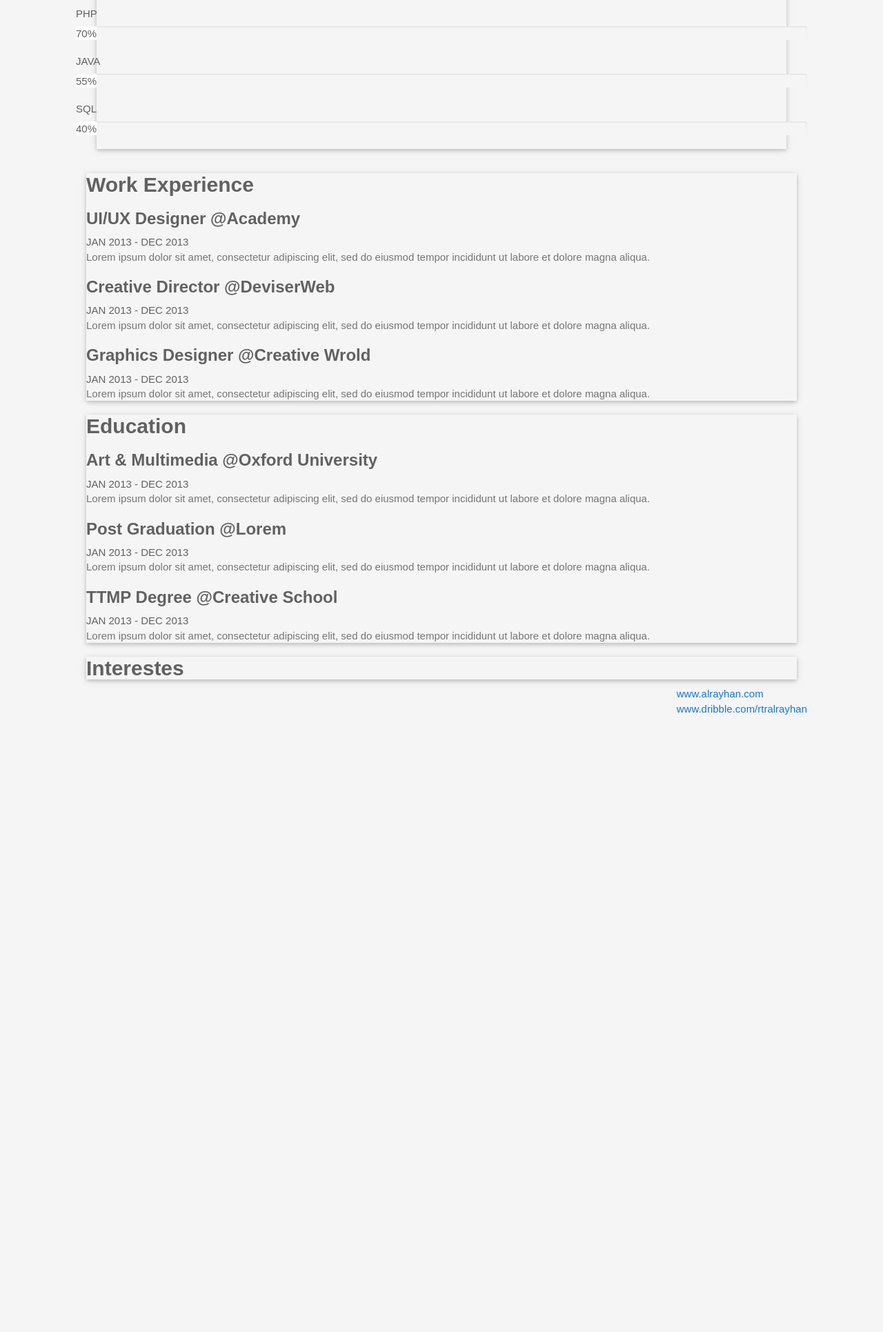
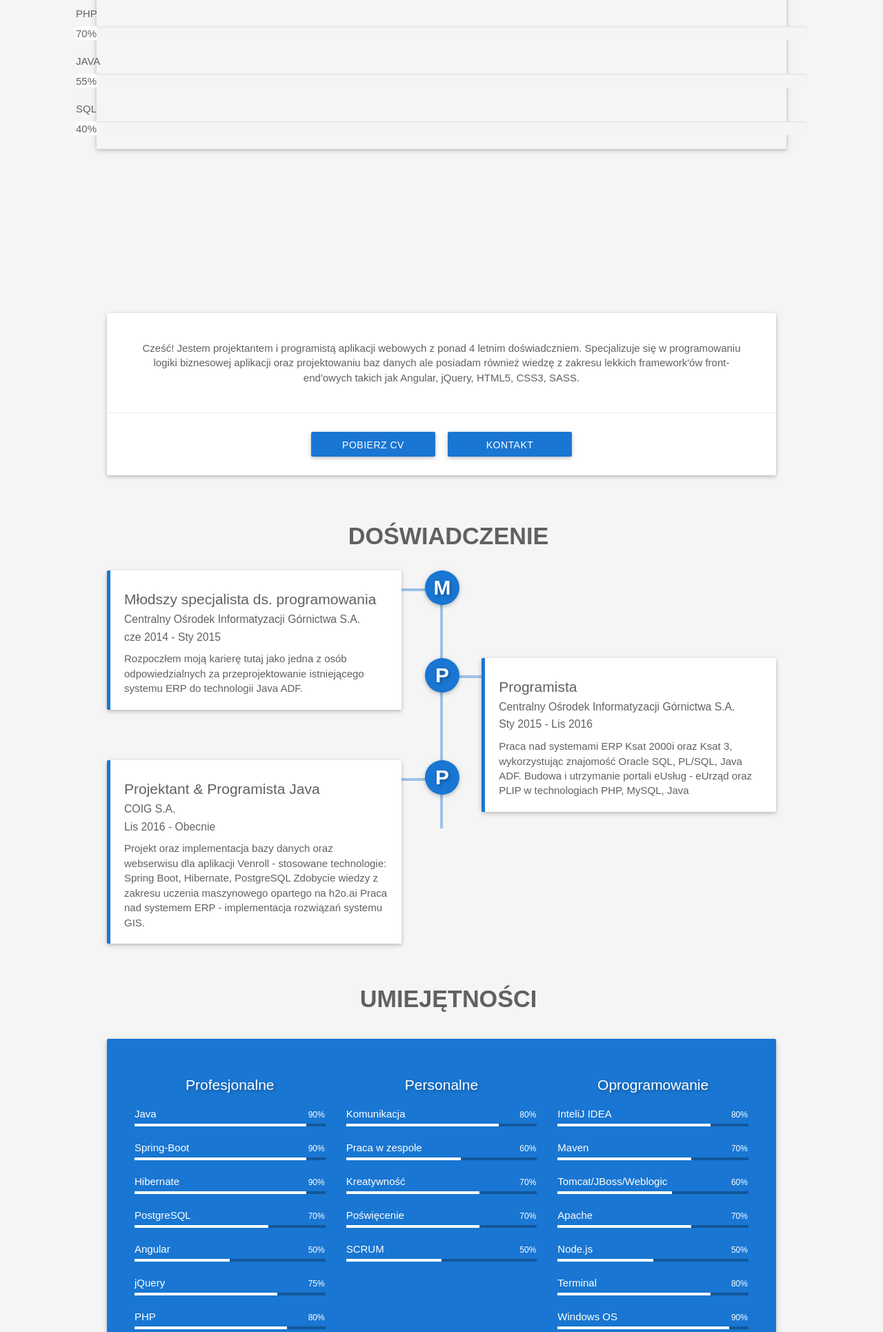
Before and after one commit to radoslawdabrowski/personal-website-framework, a Django app: page / in a window 1280 px wide. Shown: the part 1250-3181 px from the top of the page at 69% size. Before the commit the page ends 2286 px from the top, so only its background shows below. Run offline with Django 3.2, Linux system fonts and the light colour scheme; style sheets or scripts are compiled from the project's sources; some web fonts are replaced.

Commit message:
CV module split

```diff
--- /dev/null
+++ b/cv/templates/components/about.html
@@ -0,0 +1,25 @@
+<div id="about" class="section">
+    <div class="container">
+        <div class="row">
+            <div class="col-md-12">
+                <div id="about-card" class="card">
+                    <div class="card-content">
+                        <p>
+                            Cześć! Jestem projektantem i programistą aplikacji webowych z ponad 4 letnim doświadczniem.
+                            Specjalizuje się
+                            w programowaniu logiki biznesowej aplikacji oraz projektowaniu baz danych ale posiadam
+                            również wiedzę z zakresu
+                            lekkich framework'ów front-end'owych takich jak Angular, jQuery, HTML5, CSS3, SASS.
+                        </p>
+                    </div>
+                    <div id="about-btn" class="card-action">
+                        <div class="about-btn">
+                            <a href="cv/resume.pdf" target="_blank" class="btn waves-effect">Pobierz CV</a>
+                            <a href="#contact" class="btn waves-effect">Kontakt</a>
+                        </div>
+                    </div>
+                </div>
+            </div>
+        </div>
+    </div>
+</div>
--- a/cv/templates/components/education.html
+++ b/cv/templates/components/education.html
@@ -1,27 +1,45 @@
-<div class="section-wrapper z-depth-1">
-    <div class="section-icon col s12 m12 l2">
-        <i class="fa fa-graduation-cap"></i>
-    </div>
-    <div class="custom-content col s12 m12 l10 wow fadeIn a1" data-wow-delay="0.1s">
-        <h2>Education </h2>
-
-        <div class="custom-content-wrapper wow fadeIn a2" data-wow-delay="0.2s">
-            <h3>Art & Multimedia <span>@Oxford University</span></h3>
-            <span>JAN 2013 - DEC 2013 </span>
-            <p>Lorem ipsum dolor sit amet, consectetur adipiscing elit, sed do eiusmod tempor incididunt
-                ut labore et dolore magna aliqua. </p>
+<section id="education" class="section">
+    <div class="container">
+        <div class="section-title">
+            <h4 class="text-uppercase text-center"><i class="title-icon fa fa-graduation-cap"></i>Edukacja</h4>
         </div>
-        <div class="custom-content-wrapper wow fadeIn a3" data-wow-delay="0.3s">
-            <h3>Post Graduation <span>@Lorem</span></h3>
-            <span>JAN 2013 - DEC 2013 </span>
-            <p>Lorem ipsum dolor sit amet, consectetur adipiscing elit, sed do eiusmod tempor incididunt
-                ut labore et dolore magna aliqua. </p>
-        </div>
-        <div class="custom-content-wrapper wow fadeIn a4" data-wow-delay="0.4s">
-            <h3>TTMP Degree <span>@Creative School</span></h3>
-            <span>JAN 2013 - DEC 2013 </span>
-            <p>Lorem ipsum dolor sit amet, consectetur adipiscing elit, sed do eiusmod tempor incididunt
-                ut labore et dolore magna aliqua. </p>
+        <div id="timeline-education">
+            <div class="timeline-block">
+                <div class="timeline-dot"><h6>L</h6></div>
+                <div class="card timeline-content">
+                    <div class="card-content">
+                        <h6 class="timeline-title">Szkoła średnia</h6>
+                        <div class="timeline-info">
+                            <h6>
+                                <small>III Liceum ogólnokształcące z oddzialami dwujęzycznymi w Zabrzu</small>
+                            </h6>
+                            <h6>
+                                <small>Wrz 2009 - Cze 2012</small>
+                            </h6>
+                        </div>
+                    </div>
+                </div>
+            </div>
+            <div class="timeline-block">
+                <div class="timeline-dot"><h6>U</h6></div>
+                <div class="card timeline-content">
+                    <div class="card-content">
+                        <h6 class="timeline-title">Szkoła wyższa</h6>
+                        <div class="timeline-info">
+                            <h6>
+                                <small>Uniwersytet Śląski w Katowicach</small>
+                            </h6>
+                            <h6>
+                                <small>Jan 2012 - Obecnie</small>
+                            </h6>
+                        </div>
+                        <p>
+                            Studia inżynierskie. Temat pracy dyplomowej: Aplikacja wspomagająca pracę działu kadr i płac w firmie.
+                            <a href="https://workbook.ovh" target="_blank">workbook.ovh</a>
+                        </p>
+                    </div>
+                </div>
+            </div>
         </div>
     </div>
-</div>
+</section>
--- a/cv/templates/components/experience.html
+++ b/cv/templates/components/experience.html
@@ -1,30 +1,70 @@
-<div class="section-wrapper z-depth-1">
-    <div class="section-icon col s12 m12 l2">
-        <i class="fa fa-suitcase"></i>
-    </div>
-    <div class="custom-content col s12 m12 l10 wow fadeIn a1" data-wow-delay="0.1s">
-        <h2>Work Experience</h2>
-
-        <div class="custom-content-wrapper wow fadeIn a2" data-wow-delay="0.2s">
-            <h3>UI/UX Designer <span>@Academy</span></h3>
-            <span>JAN 2013 - DEC 2013 </span>
-            <p>Lorem ipsum dolor sit amet, consectetur adipiscing elit, sed do eiusmod tempor incididunt
-                ut
-                labore et dolore magna aliqua. </p>
+<section id="experience" class="section">
+    <div class="container">
+        <div class="section-title">
+            <h4 class="text-uppercase text-center"><i class="title-icon fa fa-suitcase"></i>Doświadczenie</h4>
         </div>
-        <div class="custom-content-wrapper wow fadeIn a3" data-wow-delay="0.3s">
-            <h3>Creative Director <span>@DeviserWeb</span></h3>
-            <span>JAN 2013 - DEC 2013 </span>
-            <p>Lorem ipsum dolor sit amet, consectetur adipiscing elit, sed do eiusmod tempor incididunt
-                ut labore et
-                dolore magna aliqua. </p>
-        </div>
-        <div class="custom-content-wrapper wow fadeIn a4" data-wow-delay="0.4s">
-            <h3>Graphics Designer <span>@Creative Wrold</span></h3>
-            <span>JAN 2013 - DEC 2013 </span>
-            <p>Lorem ipsum dolor sit amet, consectetur adipiscing elit, sed do eiusmod tempor incididunt
-                ut
-                labore et dolore magna aliqua. </p>
+        <div id="timeline-experience">
+            <div class="timeline-block">
+                <div class="timeline-dot"><h6>M</h6></div>
+                <div class="card timeline-content">
+                    <div class="card-content">
+                        <h6 class="timeline-title">Młodszy specjalista ds. programowania</h6>
+                        <div class="timeline-info">
+                            <h6>
+                                <small>Centralny Ośrodek Informatyzacji Górnictwa S.A.</small>
+                            </h6>
+                            <h6>
+                                <small>cze 2014 - Sty 2015</small>
+                            </h6>
+                        </div>
+                        <p>
+                            Rozpoczłem moją karierę tutaj jako jedna z osób odpowiedzialnych za przeprojektowanie istniejącego
+                            systemu ERP do technologii Java ADF.
+                        </p>
+                    </div>
+                </div>
+            </div>
+            <div class="timeline-block">
+                <div class="timeline-dot"><h6>P</h6></div>
+                <div class="card timeline-content">
+                    <div class="card-content">
+                        <h6 class="timeline-title">Programista</h6>
+                        <div class="timeline-info">
+                            <h6>
+                                <small>Centralny Ośrodek Informatyzacji Górnictwa S.A.</small>
+                            </h6>
+                            <h6>
+                                <small>Sty 2015 - Lis 2016</small>
+                            </h6>
+                        </div>
+                        <p>
+                            Praca nad systemami ERP Ksat 2000i oraz Ksat 3, wykorzystując znajomość Oracle SQL, PL/SQL,
+                            Java ADF. Budowa i utrzymanie portali eUsług - eUrząd oraz PLIP w technologiach PHP, MySQL, Java
+                        </p>
+                    </div>
+                </div>
+            </div>
+            <div class="timeline-block">
+                <div class="timeline-dot"><h6>P</h6></div>
+                <div class="card timeline-content">
+                    <div class="card-content">
+                        <h6 class="timeline-title">Projektant & Programista Java</h6>
+                        <div class="timeline-info">
+                            <h6>
+                                <small>COIG S.A.</small>
+                            </h6>
+                            <h6>
+                                <small>Lis 2016 - Obecnie</small>
+                            </h6>
+                        </div>
+                        <p>
+                            Projekt oraz implementacja bazy danych oraz webserwisu dla aplikacji Venroll - stosowane technologie: Spring Boot, Hibernate, PostgreSQL
+                            Zdobycie wiedzy z zakresu uczenia maszynowego opartego na h2o.ai
+                            Praca nad systemem ERP - implementacja rozwiązań systemu GIS.
+                        </p>
+                    </div>
+                </div>
+            </div>
         </div>
     </div>
-</div>
+</section>
--- a/cv/templates/components/intertests.html
+++ b/cv/templates/components/intertests.html
@@ -1,20 +1,54 @@
-<div class="section-wrapper z-depth-1">
-    <div class="section-icon col s12 m12 l2">
-        <i class="fa fa-plane"></i>
+<section id="interest" class="section">
+    <div class="container">
+        <div class="section-title">
+            <h4 class="text-uppercase text-center"><i class="title-icon fa fa-heart"></i>Zainteresowania</h4>
+        </div>
+        <div id="interest-card" class="card">
+            <div class="card-content">
+                <p>
+                    Motoryzacja jest dla mnie ważnym elementem życia. O sportach motorowych mogę rozmawiać całymi dniami,
+                    idealny weekend? Weekend wyścigowy. Poza tym lubię wycieczki górskie, które pozwalają mi się odciąć
+                    od codzienności raz na jakiś czas.
+                </p>
+            </div>
+            <div class="row no-gutters">
+                <div class="col-md-2 col-sm-4 col-xs-6  box text-center">
+                    <div class="interest-icon">
+                        <i class="fa fa-music"></i>
+                        <span>Muzyka</span>
+                    </div>
+                </div>
+                <div class="col-md-2 col-sm-4 col-xs-6 box text-center">
+                    <div class="interest-icon-even">
+                        <i class="fa fa-gamepad"></i>
+                        <span>Gry</span>
+                    </div>
+                </div>
+                <div class="col-md-2 col-sm-4 col-xs-6 box text-center">
+                    <div class="interest-icon">
+                        <i class="fa fa-car"></i>
+                        <span>Motoryzacja</span>
+                    </div>
+                </div>
+                <div class="col-md-2 col-sm-4 col-xs-6 box text-center">
+                    <div class="interest-icon-even">
+                        <i class="fa fa-futbol-o"></i>
+                        <span>Piłka nożna</span>
+                    </div>
+                </div>
+                <div class="col-md-2 col-sm-4 col-xs-6 box text-center">
+                    <div class="interest-icon">
+                        <i class="fa fa-sun-o"></i>
+                        <span>Wycieczki górskie</span>
+                    </div>
+                </div>
+                <div class="col-md-2 col-sm-4 col-xs-6 box text-center">
+                    <div class="interest-icon-even">
+                        <i class="fa fa-film"></i>
+                        <span>Kino</span>
+                    </div>
+                </div>
+            </div>
+        </div>
     </div>
-    <div class="interests col s12 m12 l10 wow fadeIn" data-wow-delay="0.1s">
-        <h2>Interestes </h2>
-        <ul> <!-- interetsr icon start -->
-            <li><i class="fa fa-camera-retro tooltipped" data-position="top" data-delay="50"
-                   data-tooltip="Photography"></i></li>
-            <li><i class="fa fa-glass tooltipped" data-position="top" data-delay="50"
-                   data-tooltip="Drinking"></i></li>
-            <li><i class="fa fa-headphones tooltipped" data-position="top" data-delay="50"
-                   data-tooltip="Music"></i></li>
-            <li><i class="fa fa-comments tooltipped" data-position="top" data-delay="50"
-                   data-tooltip="Chatting"></i></li>
-            <li><i class="fa fa-coffee tooltipped" data-position="top" data-delay="50"
-                   data-tooltip="Coffee"></i></li>
-        </ul> <!-- interetsr icon end -->
-    </div>
-</div>
+</section>
--- /dev/null
+++ b/cv/templates/components/skills.html
@@ -0,0 +1,144 @@
+<section id="skills" class="section">
+    <div class="container">
+        <div class="section-title">
+            <h4 class="text-uppercase text-center"><i class="title-icon fa fa-sliders"></i>Umiejętności</h4>
+        </div>
+        <div class="row">
+            <div class="col-md-12 col-sm-12 col-xs-12">
+                <div id="skills-card" class="card">
+                    <div class="card-content">
+                        <div class="row">
+                            <div class="col-md-4 col-sm-4 col-xs-12">
+                                <div class="skills-title">
+                                    <h6 class="text-center">Profesjonalne</h6>
+                                </div>
+                                <div class="skillbar" data-percent="90%">
+                                    <div class="skillbar-title"><span>Java</span></div>
+                                    <div class="skillbar-bar"></div>
+                                    <div class="skill-bar-percent">90%</div>
+                                </div>
+                                <div class="skillbar" data-percent="90%">
+                                    <div class="skillbar-title"><span>Spring-Boot</span></div>
+                                    <div class="skillbar-bar"></div>
+                                    <div class="skill-bar-percent">90%</div>
+                                </div>
+                                <div class="skillbar" data-percent="90%">
+                                    <div class="skillbar-title"><span>Hibernate</span></div>
+                                    <div class="skillbar-bar"></div>
+                                    <div class="skill-bar-percent">90%</div>
+                                </div>
+                                <div class="skillbar" data-percent="70%">
+                                    <div class="skillbar-title"><span>PostgreSQL</span></div>
+                                    <div class="skillbar-bar"></div>
+                                    <div class="skill-bar-percent">70%</div>
+                                </div>
+                                <div class="skillbar" data-percent="50%">
+                                    <div class="skillbar-title"><span>Angular</span></div>
+                                    <div class="skillbar-bar"></div>
+                                    <div class="skill-bar-percent">50%</div>
+                                </div>
+                                <div class="skillbar" data-percent="75%">
+                                    <div class="skillbar-title"><span>jQuery</span></div>
+                                    <div class="skillbar-bar"></div>
+                                    <div class="skill-bar-percent">75%</div>
+                                </div>
+                                <div class="skillbar" data-percent="80%">
+                                    <div class="skillbar-title"><span>PHP</span></div>
+                                    <div class="skillbar-bar"></div>
+                                    <div class="skill-bar-percent">80%</div>
+                                </div>
+                                <div class="skillbar" data-percent="75%">
+                                    <div class="skillbar-title"><span>HTML5</span></div>
+                                    <div class="skillbar-bar"></div>
+                                    <div class="skill-bar-percent">75%</div>
+                                </div>
+                                <div class="skillbar" data-percent="60%">
+                                    <div class="skillbar-title"><span>SASS</span></div>
+                                    <div class="skillbar-bar"></div>
+                                    <div class="skill-bar-percent">60%</div>
+                                </div>
+                            </div>
+
+                            <div class="col-md-4 col-sm-4 col-xs-12">
+                                <div class="skills-title">
+                                    <h6 class="text-center">Personalne</h6>
+                                </div>
+                                <div class="skillbar" data-percent="80%">
+                                    <div class="skillbar-title"><span>Komunikacja</span></div>
+                                    <div class="skillbar-bar"></div>
+                                    <div class="skill-bar-percent">80%</div>
+                                </div>
+                                <div class="skillbar" data-percent="60%">
+                                    <div class="skillbar-title"><span>Praca w zespole</span></div>
+                                    <div class="skillbar-bar"></div>
+                                    <div class="skill-bar-percent">60%</div>
+                                </div>
+                                <div class="skillbar" data-percent="70%">
+                                    <div class="skillbar-title"><span>Kreatywność</span></div>
+                                    <div class="skillbar-bar"></div>
+                                    <div class="skill-bar-percent">70%</div>
+                                </div>
+                                <div class="skillbar" data-percent="70%">
+                                    <div class="skillbar-title"><span>Poświęcenie</span></div>
+                                    <div class="skillbar-bar"></div>
+                                    <div class="skill-bar-percent">70%</div>
+                                </div>
+                                <div class="skillbar" data-percent="50%">
+                                    <div class="skillbar-title"><span>SCRUM</span></div>
+                                    <div class="skillbar-bar"></div>
+                                    <div class="skill-bar-percent">50%</div>
+                                </div>
+                            </div>
+
+                            <div class="col-md-4 col-sm-4 col-xs-12">
+                                <div class="skills-title">
+                                    <h6 class="text-center">Oprogramowanie</h6>
+                                </div>
+                                <div class="skillbar" data-percent="80%">
+                                    <div class="skillbar-title"><span>InteliJ IDEA</span></div>
+                                    <div class="skillbar-bar"></div>
+                                    <div class="skill-bar-percent">80%</div>
+                                </div>
+                                <div class="skillbar" data-percent="70%">
+                                    <div class="skillbar-title"><span>Maven</span></div>
+                                    <div class="skillbar-bar"></div>
+                                    <div class="skill-bar-percent">70%</div>
+                                </div>
+                                <div class="skillbar" data-percent="60%">
+                                    <div class="skillbar-title"><span>Tomcat/JBoss/Weblogic</span></div>
+                                    <div class="skillbar-bar"></div>
+                                    <div class="skill-bar-percent">60%</div>
+                                </div>
+                                <div class="skillbar" data-percent="70%">
+                                    <div class="skillbar-title"><span>Apache</span></div>
+                                    <div class="skillbar-bar"></div>
+                                    <div class="skill-bar-percent">70%</div>
+                                </div>
+                                <div class="skillbar" data-percent="50%">
+                                    <div class="skillbar-title"><span>Node.js</span></div>
+                                    <div class="skillbar-bar"></div>
+                                    <div class="skill-bar-percent">50%</div>
+                                </div>
+                                <div class="skillbar" data-percent="80%">
+                                    <div class="skillbar-title"><span>Terminal</span></div>
+                                    <div class="skillbar-bar"></div>
+                                    <div class="skill-bar-percent">80%</div>
+                                </div>
+                                <div class="skillbar" data-percent="90%">
+                                    <div class="skillbar-title"><span>Windows OS</span></div>
+                                    <div class="skillbar-bar"></div>
+                                    <div class="skill-bar-percent">90%</div>
+                                </div>
+                                <div class="skillbar" data-percent="60%">
+                                    <div class="skillbar-title"><span>Linux/Mac OS</span></div>
+                                    <div class="skillbar-bar"></div>
+                                    <div class="skill-bar-percent">60%</div>
+                                </div>
+                            </div>
+                        </div>
+                    </div>
+                </div>
+            </div>
+        </div>
+    </div>
+</section>
--- a/cv/templates/cv.html
+++ b/cv/templates/cv.html
@@ -4,23 +4,39 @@
 
 {% block content %}
     <!--
-    =========================================
-                Work experiences
     ==========================================
+                      ABOUT
+    ==========================================
+    -->
+    {% about %}
+
+    <!--
+    ===========================================
+                    EXPERIENCE
+    ===========================================
     -->
     {% experience %}
 
     <!--
-    ========================================
-                    Education
-    ==========================================
+    ===========================================
+                      SKILLS
+    ===========================================
+    -->
+    {% skills %}
+
+    <!--
+    ===========================================
+                    EDUCATION
+    ===========================================
     -->
     {% education %}
 
     <!--
-    ========================================
-                    Intertests
-    ==========================================
+    ===========================================
+                    INTERESTS
+    ===========================================
     -->
-    {% intertests %}
+    {% interests %}
+
+
 {% endblock %}
--- a/cv/templatetags/cv_extras.py
+++ b/cv/templatetags/cv_extras.py
@@ -1,6 +1,6 @@
 from django import template
 
-from cv.views import intertests_view_context, education_view_context, experience_view_context
+from cv.views import interests_view_context, education_view_context, experience_view_context, about_view_context, skills_view_context
 
 register = template.Library()
 
@@ -16,5 +16,15 @@ def experience():
 
 
 @register.inclusion_tag('components/intertests.html')
-def intertests():
-    return intertests_view_context()
+def interests():
+    return interests_view_context()
+
+
+@register.inclusion_tag('components/about.html')
+def about():
+    return about_view_context()
+
+
+@register.inclusion_tag('components/skills.html')
+def skills():
+    return skills_view_context()
--- a/cv/views.py
+++ b/cv/views.py
@@ -17,5 +17,13 @@ def experience_view_context():
     return {}
 
 
-def intertests_view_context():
+def interests_view_context():
     return {}
+
+
+def about_view_context():
+    return {}
+
+
+def skills_view_context():
+    return {}
```
